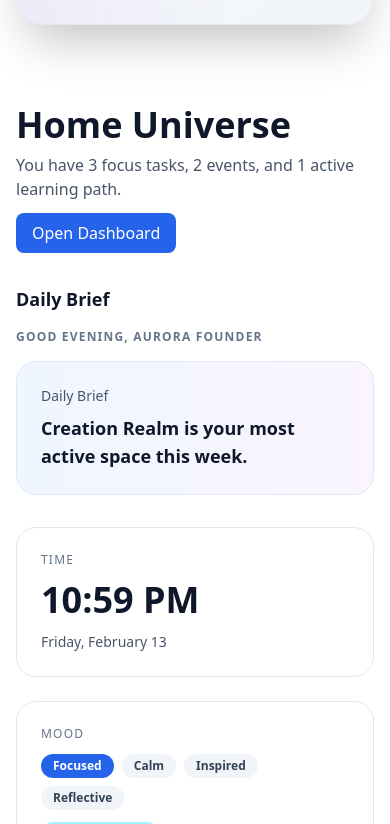
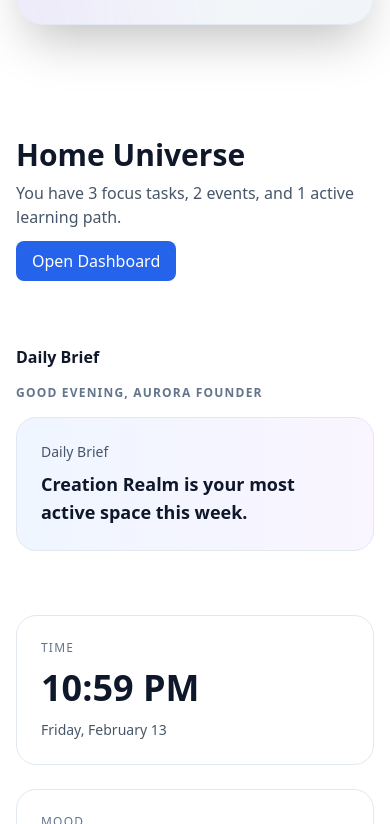
Before and after one commit to vali-web-dev/Aurora, a Next.js app: page / in a window 390 px wide. Shown: the part 980-1804 px from the top of the page. Built offline with nearby package versions, Linux system fonts and the light colour scheme.

Commit message:
enhance: Unify surface typography and spacing
- Increase default section spacing for consistency
- Standardize header sizes with responsive scales
- Constrain description widths for readable line length
- Allow action groups to wrap on smaller screens

```diff
--- a/src/components/aurora/Surface.tsx
+++ b/src/components/aurora/Surface.tsx
@@ -23,7 +23,7 @@ interface SurfaceSectionProps {
 
 export function Surface({ children, className }: SurfaceProps) {
   return (
-    <div className={clsx('space-y-8', className)}>
+    <div className={clsx('space-y-10', className)}>
       {children}
     </div>
   );
@@ -33,17 +33,17 @@ export function SurfaceHeader({ title, description, actions, className }: Surfac
   return (
     <div className={clsx('flex flex-col gap-3 md:flex-row md:items-end md:justify-between', className)}>
       <div className="space-y-2">
-        <h1 className="text-4xl font-bold text-slate-900 dark:text-slate-50">
+        <h1 className="text-3xl sm:text-4xl md:text-5xl font-bold text-slate-900 dark:text-slate-50">
           {title}
         </h1>
         {description && (
-          <p className="text-slate-600 dark:text-slate-400">
+          <p className="text-base text-slate-600 dark:text-slate-400 max-w-2xl">
             {description}
           </p>
         )}
       </div>
       {actions && (
-        <div className="flex items-center gap-2">
+        <div className="flex flex-wrap items-center gap-2">
           {actions}
         </div>
       )}
@@ -56,17 +56,17 @@ export function SurfaceSection({ title, description, actions, className, childre
     <section className={clsx('space-y-4', className)}>
       <div className="flex flex-col gap-2 md:flex-row md:items-center md:justify-between">
         <div className="space-y-1">
-          <h2 className="text-lg font-semibold text-slate-900 dark:text-slate-50">
+          <h2 className="text-base sm:text-lg font-semibold text-slate-900 dark:text-slate-50">
             {title}
           </h2>
           {description && (
-            <p className="text-sm text-slate-600 dark:text-slate-400">
+            <p className="text-sm text-slate-600 dark:text-slate-400 max-w-2xl">
               {description}
             </p>
           )}
         </div>
         {actions && (
-          <div className="flex items-center gap-2">
+          <div className="flex flex-wrap items-center gap-2">
             {actions}
           </div>
         )}
```
